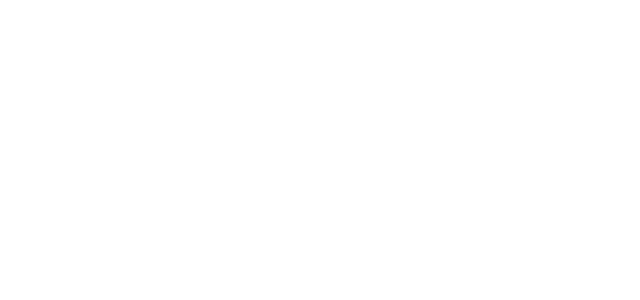
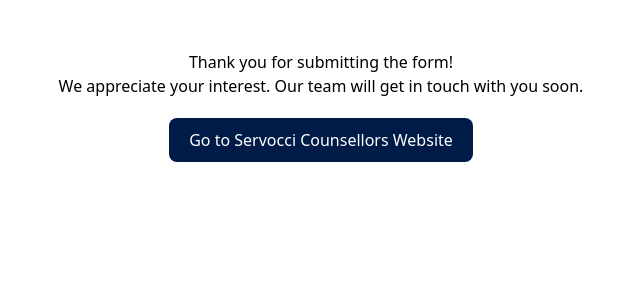
Before and after one commit to Shivamchawla02/Servocci-Pre-Addmission, a React (Vite) app: page /thank-you in a window 1280 px wide. Before the commit this address had no page. Shown: the top 300 px of the page, without its empty margins (319-959 px from the left). Built offline with nearby package versions, Linux system fonts and the light colour scheme.

Commit message:
Added ThankYou page

```diff
--- a/src/App.jsx
+++ b/src/App.jsx
@@ -1,6 +1,8 @@
 import { BrowserRouter as Router, Routes, Route } from "react-router-dom";
 import CounselorLogin from "./components/CounselorLogin.jsx";
 import PreAdmissionForm from "./components/PreAddmissionForm.jsx";
+import ThankYouPage from "./components/ThankYouPage.jsx";
+
 
 function App() {
   return (
@@ -8,6 +10,7 @@
       <Routes>
         <Route path="/" element={<CounselorLogin />} />
         <Route path="/pre-admission" element={<PreAdmissionForm />} />
+        <Route path="/thank-you" element={<ThankYouPage />} />
       </Routes>
     </Router>
   );
--- a/src/components/PreAddmissionForm.jsx
+++ b/src/components/PreAddmissionForm.jsx
@@ -2,6 +2,7 @@
 import { toast, ToastContainer } from "react-toastify";
 import "react-toastify/dist/ReactToastify.css";
 import axios from 'axios';
+import { useNavigate } from "react-router-dom";
 
 const PreAdmissionForm = () => {
   const [formData, setFormData] = useState({
@@ -24,6 +25,7 @@
 
   const [consent, setConsent] = useState(false); // State for consent checkbox
   const [isSubmitting, setIsSubmitting] = useState(false);
+  const navigate = useNavigate();
 
   const handleChange = (e) => {
     const { name, value } = e.target;
@@ -161,9 +163,7 @@
 
         setConsent(false);
 
-        setTimeout(() => {
-          window.location.href = "https://servocci.com";
-        }, 800);
+       navigate("/thank-you");
       }
     } catch (err) {
       console.error("Submission error:", err);
@@ -351,7 +351,7 @@
 
           {/* Preferred Cities */}
           <div className="flex flex-col">
-            <label className="block text-[#2c6975] font-semibold mb-2">Preferred Cities (Domestic / International) *</label>
+            <label className="block text-[#2c6975] font-semibold mb-2">Preferred Cities (Domestic / International)</label>
             {formData.cities.map((city, index) => (
               <div key={index} className="flex items-center space-x-3">
                 <input
--- /dev/null
+++ b/src/components/ThankYouPage.jsx
@@ -0,0 +1,26 @@
+import React from 'react';
+
+const ThankYouPage = () => {
+  return (
+    <div style={{ textAlign: "center", marginTop: "50px" }}>
+      <h1>Thank you for submitting the form!</h1>
+      <p>We appreciate your interest. Our team will get in touch with you soon.</p>
+      <a
+        href="https://servocci.com"
+        style={{
+          marginTop: "20px",
+          display: "inline-block",
+          padding: "10px 20px",
+          backgroundColor: "#001b48",
+          color: "white",
+          borderRadius: "8px",
+          textDecoration: "none"
+        }}
+      >
+        Go to Servocci Counsellors Website
+      </a>
+    </div>
+  );
+};
+
+export default ThankYouPage;
```
